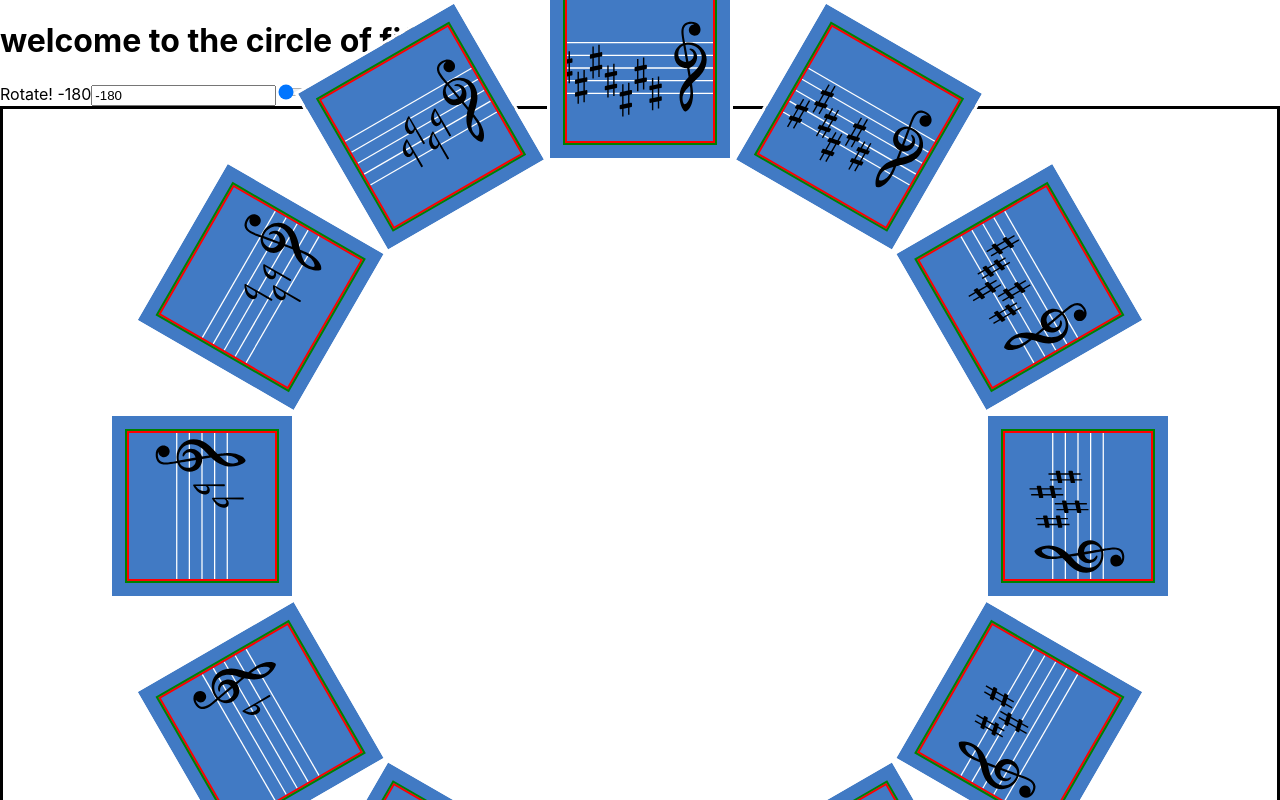
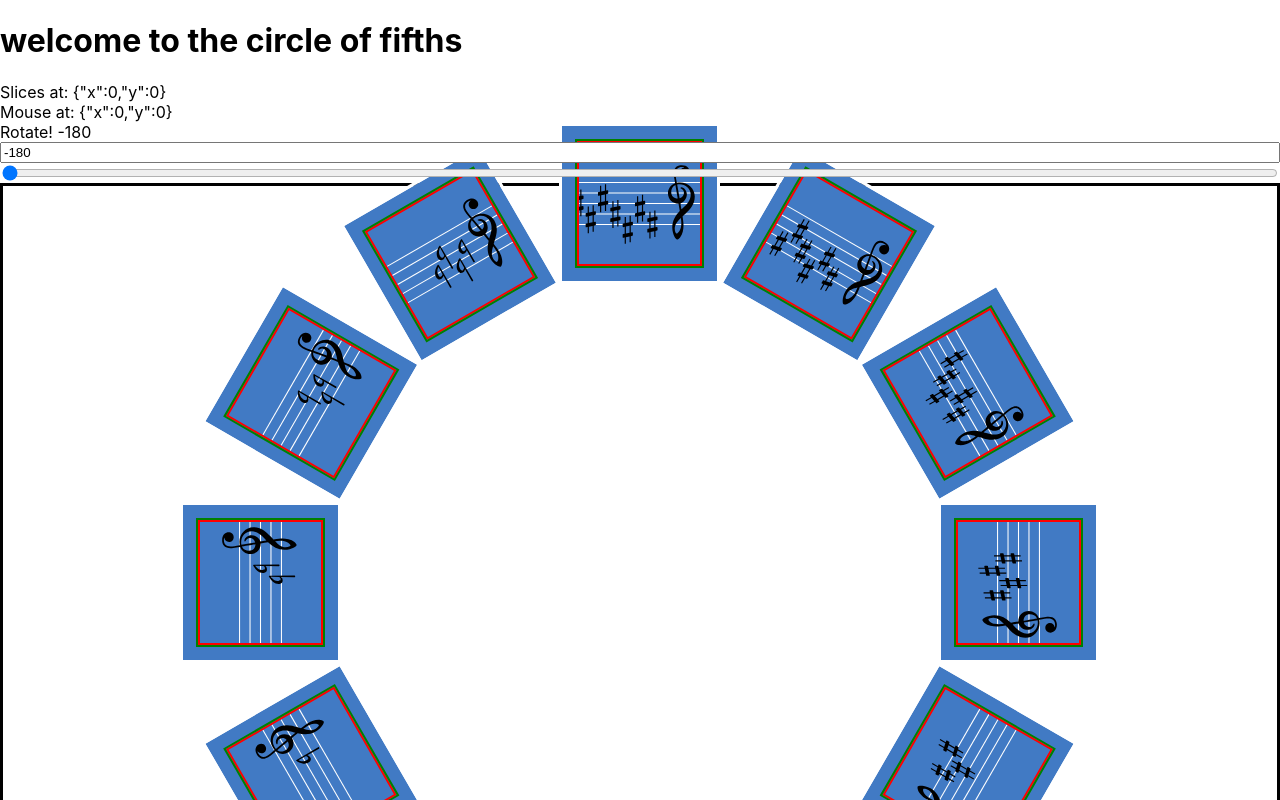
Before and after one commit to kylemettling/circle-of-fifths, a Next.js app: page / in a window 1280 px wide. Shown: the top 800 px of the page. Built offline with nearby package versions, Linux system fonts and the light colour scheme.

Commit message:
basic function for rotate on scrollWheel

```diff
--- a/components/slice.js
+++ b/components/slice.js
@@ -1,5 +1,6 @@
+import { useState } from "react";
 import SignatureSVG from "./SignatureSVG";
-const Slice = ({ item, rotateDegree }) => {
+const Slice = ({ item, rotateDegree, handleDrag }) => {
   const accidentalCoords = {
     sharp: [
       { x: "730", y: "540" },
@@ -24,6 +25,7 @@ const Slice = ({ item, rotateDegree }) => {
     height: "720px",
     width: "720px",
   };
+
   return (
     <div
       className="slice"
@@ -31,10 +33,13 @@ const Slice = ({ item, rotateDegree }) => {
         position: "absolute",
         rotate: `${item.position * 30}deg`,
         // transform: `translate(-50%, -50%)`,
-        transform: `translateY(438px) translateX(0%)`,
+        transform: `translateY(379px) translateX(0%)`,
+        // transform: `translateY(438px) translateX(0%)`,
         // top: "75px",
         // left: "27.75%",
       }}
+      onMouseMove={handleDrag}
+      // onMouseDown={(e) => handleDrag(e.target)}
     >
       <SignatureSVG
         item={item}
@@ -45,8 +50,8 @@ const Slice = ({ item, rotateDegree }) => {
         position={item.position}
         degrees={item.position * 30}
         rotateDegrees={rotateDegree}
-        height={"150px"}
-        width={"150px"}
+        height={"125px"}
+        width={"125px"}
       />
     </div>
   );
--- a/components/slices.js
+++ b/components/slices.js
@@ -1,10 +1,14 @@
 import Slice from "./slice";
 import signatures from "../lib/state/signatures";
 import Image from "next/image";
-import { useEffect, useState } from "react";
+import { useEffect, useState, useRef } from "react";
 
 const Slices = () => {
   const [rotate, setRotate] = useState(-180);
+  const slicesRef = useRef();
+  const [mouseCoords, setMouseCoords] = useState({ x: 0, y: 0 });
+  const [sliceCoords, setSliceCoords] = useState({ x: 0, y: 0 });
+  const [dragDirection, setDragDirection] = useState(null);
   const keys = [...Array(signatures.length).keys()].map((sig, idx) => {
     const item = signatures[idx];
     const newItem = {
@@ -23,12 +27,44 @@ const Slices = () => {
     setRotate(e.target.value);
   }
 
+  function handleDrag(e) {
+    // console.log(e.target.getClientRects());
+    const rect = e.target.getClientRects()[0];
+    const rect1 = e.target.getBoundingClientRect();
+    const { x, y, width, height } = rect1;
+    console.log(x, y, width, height);
+    // console.log(rect1);
+    setSliceCoords({
+      x: slicesRef.current.offsetHeight - slicesRef.current.offsetLeft,
+      y: slicesRef.current.offsetWidth - slicesRef.current.offsetTop,
+    });
+    setMouseCoords({
+      x: e.clientX,
+      y: e.clientY,
+    });
+  }
+
+  function handleWheel(e) {
+    // prevent scrolling on Slices
+    // e.target.classList.add("no-scroll");
+    // console.log(e.target.classList);
+  }
+
   useEffect(() => {
     console.log(rotate);
   }, [rotate]);
 
   return (
     <>
+      <div
+        style={{
+          display: "flex",
+          flexDirection: "column",
+          zIndex: "9999",
+        }}
+      >
+        <span>Slices at: {JSON.stringify(sliceCoords)}</span>
+        <span>Mouse at: {JSON.stringify(mouseCoords)}</span>
         <label htmlFor="rotate">Rotate! {rotate}</label>
         <input
           type="text"
@@ -45,6 +81,7 @@ const Slices = () => {
           value={rotate}
           onChange={(e) => getRotate(e)}
         />
+      </div>
       <div className="sliceContainer">
         <div
           className="slices"
@@ -65,10 +102,20 @@ const Slices = () => {
             //   outline: `3px solid blue`,
             //   top: "50%",
             //   left: "50%",
+            zIndex: -1,
           }}
+          onWheel={handleWheel}
+          ref={slicesRef}
         >
           {keys.map((item) => {
-            return <Slice key={item.index} item={item} rotateDegree={rotate} />;
+            return (
+              <Slice
+                key={item.index}
+                item={item}
+                rotateDegree={rotate}
+                handleDrag={handleDrag}
+              />
+            );
           })}
         </div>
       </div>
--- a/styles/globals.css
+++ b/styles/globals.css
@@ -63,6 +63,9 @@ a {
   /* top: 50%; */
   /* offset-anchor: center; */
 }
+.no-scroll {
+  background-color: red;
+}
 .sliceContainer {
   /* position: fixed; */
   /* display: flex; */
@@ -121,6 +124,9 @@ a {
 .signature:hover {
   outline: 2px solid black;
 }
+.rotate {
+  z-index: 9999;
+}
 
 @media (prefers-color-scheme: dark) {
   html {
```
Lines whose indentation alone changed are shown as unchanged.
